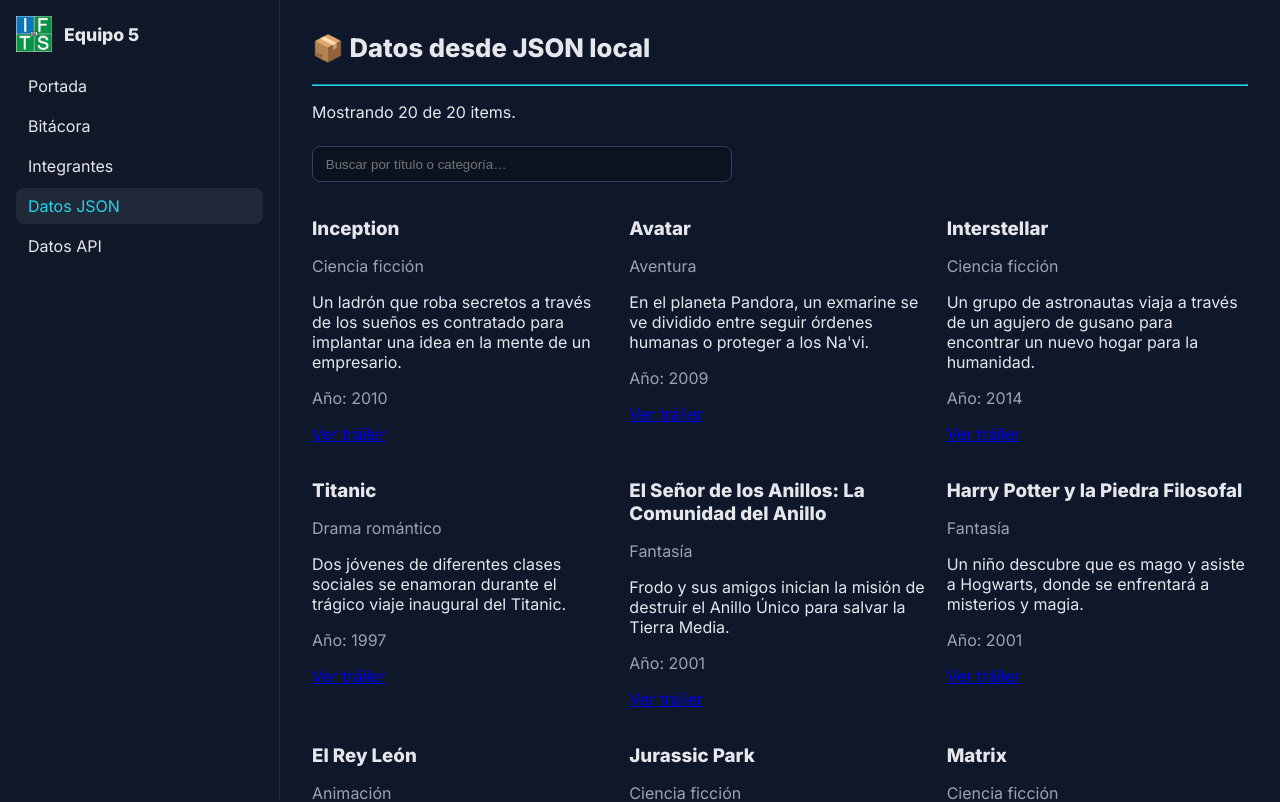
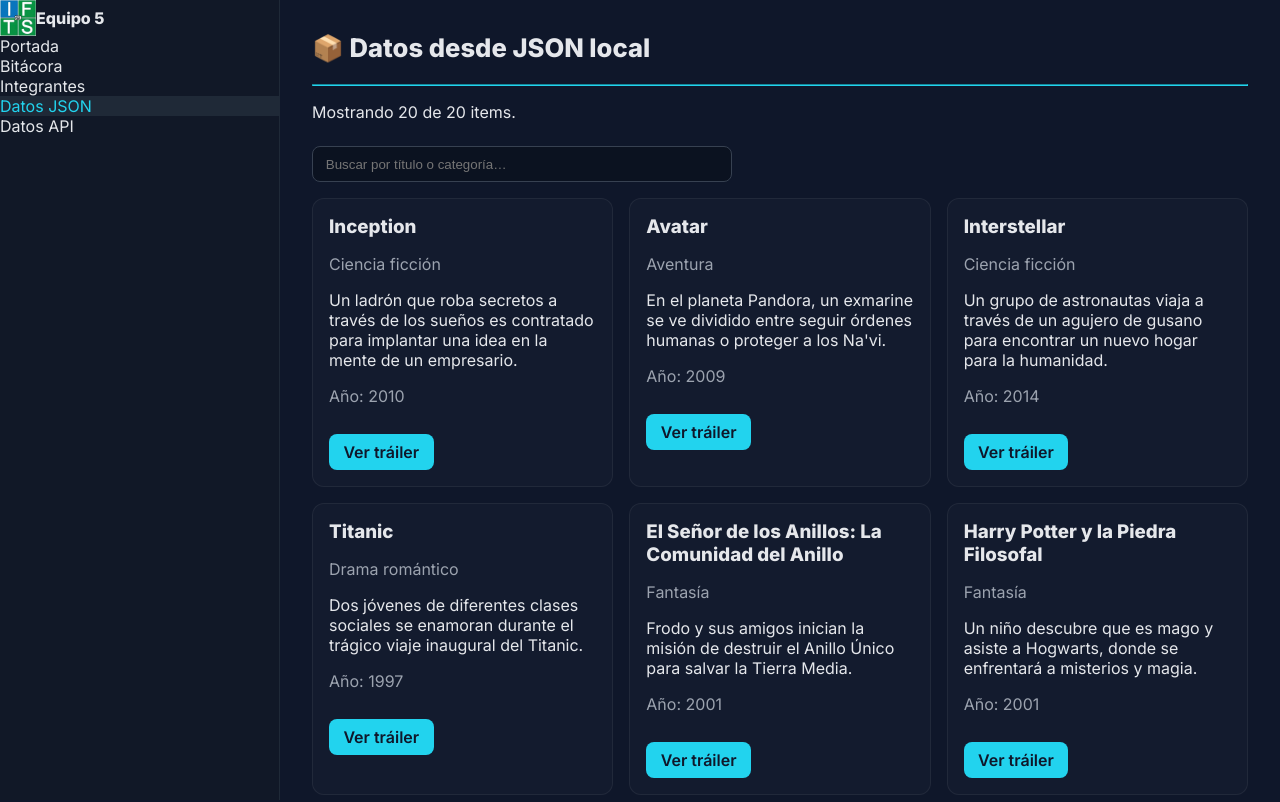
Before and after one commit to GabyA0714/TP2_React_SPA_Equipo5, a React (Vite) app: page /datos-locales in a window 1280 px wide. Shown: the top 802 px of the page. Built offline with nearby package versions, Linux system fonts and the light colour scheme.

Commit message:
Actualización de README y ajustes en index.css

```diff
--- a/src/styles/index.css
+++ b/src/styles/index.css
@@ -1,4 +1,10 @@
-@import url('./tokens.css');
+:root {
+  --bg: #0f172a;
+  --panel: #111827;
+  --text: #e5e7eb;
+  --muted: #9ca3af;
+  --brand: #22d3ee;
+}
 
 * { box-sizing: border-box; }
 html, body, #root { height: 100%; }
@@ -15,6 +21,34 @@ body {
   min-height: 100vh;
 }
 
+.sidebar {
+  position: sticky;
+  top: 0;
+  height: 100vh;
+  background: var(--panel);
+  border-right: 1px solid #1f2937;
+  padding: 1rem;
+}
+
+.sidebar .logo {
+  display: flex;
+  align-items: center;
+  gap: .75rem;
+  margin-bottom: 1rem;
+}
+.sidebar img { width: 36px; height: 36px; }
+.sidebar h1 { font-size: 1.1rem; margin: 0; }
+
+.sidebar ul { list-style: none; padding: 0; margin: 0; display: grid; gap: .25rem; }
+.sidebar a {
+  display: block;
+  padding: .5rem .75rem;
+  color: var(--text);
+  text-decoration: none;
+  border-radius: .5rem;
+}
+.sidebar a.active { background: #1f2937; color: var(--brand); }
+
 .content { padding: 2rem; }
 
 h2 { margin-top: 0; font-size: 1.6rem; }
@@ -29,6 +63,33 @@ h3 { margin-bottom: .25rem; }
   grid-template-columns: repeat(3, minmax(0, 1fr));
 }
 
+.card {
+  background: rgba(255,255,255,.02);
+  border: 1px solid rgba(255,255,255,.06);
+  border-radius: .75rem;
+  overflow: hidden;
+}
+.card img { width: 100%; height: 180px; object-fit: cover; display: block; }
+.card-body { padding: 1rem; }
+.card h3 { margin: 0 0 .25rem 0; }
+.card .card-content { margin-top: .5rem; }
+
+.btn {
+  display: inline-block;
+  margin-top: .75rem;
+  padding: .5rem .9rem;
+  background: var(--brand);
+  color: #0f172a;
+  font-weight: 600;
+  border-radius: .5rem;
+  text-decoration: none;
+  transition: background .2s, transform .2s;
+}
+.btn:hover {
+  background: #2ee0fa;
+  transform: scale(1.03);
+}
+
 .input {
   width: 100%;
   max-width: 420px;
@@ -40,7 +101,7 @@ h3 { margin-bottom: .25rem; }
   color: var(--text);
 }
 
-/* Breakpoints obligatorios */
+/* Breakpoints */
 @media (max-width: 1200px) {
   .grid { grid-template-columns: repeat(2, minmax(0, 1fr)); }
 }
@@ -51,5 +112,6 @@ h3 { margin-bottom: .25rem; }
 
 @media (max-width: 400px) {
   .app { grid-template-columns: 1fr; }
+  .sidebar { position: static; height: auto; }
   .grid { grid-template-columns: 1fr; }
 }
```
Also changed, not shown: 1 other file (tests, documents, lock files or other folders).
